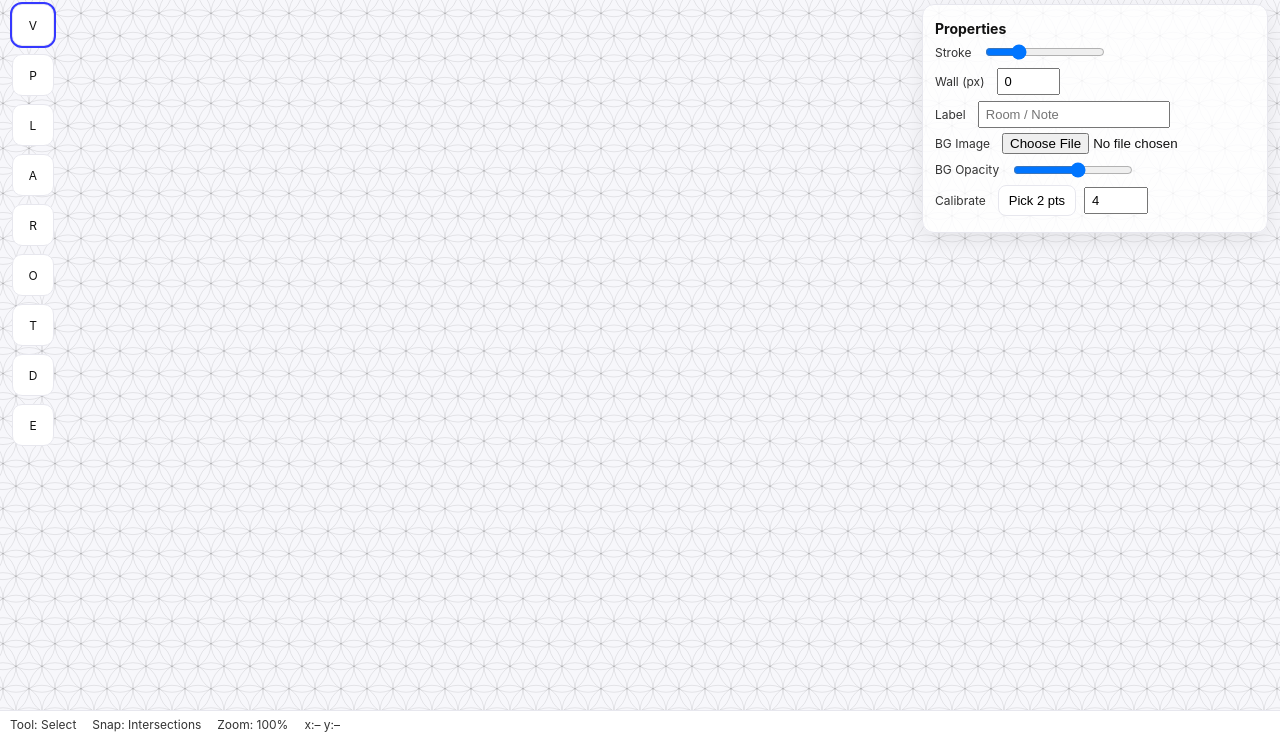
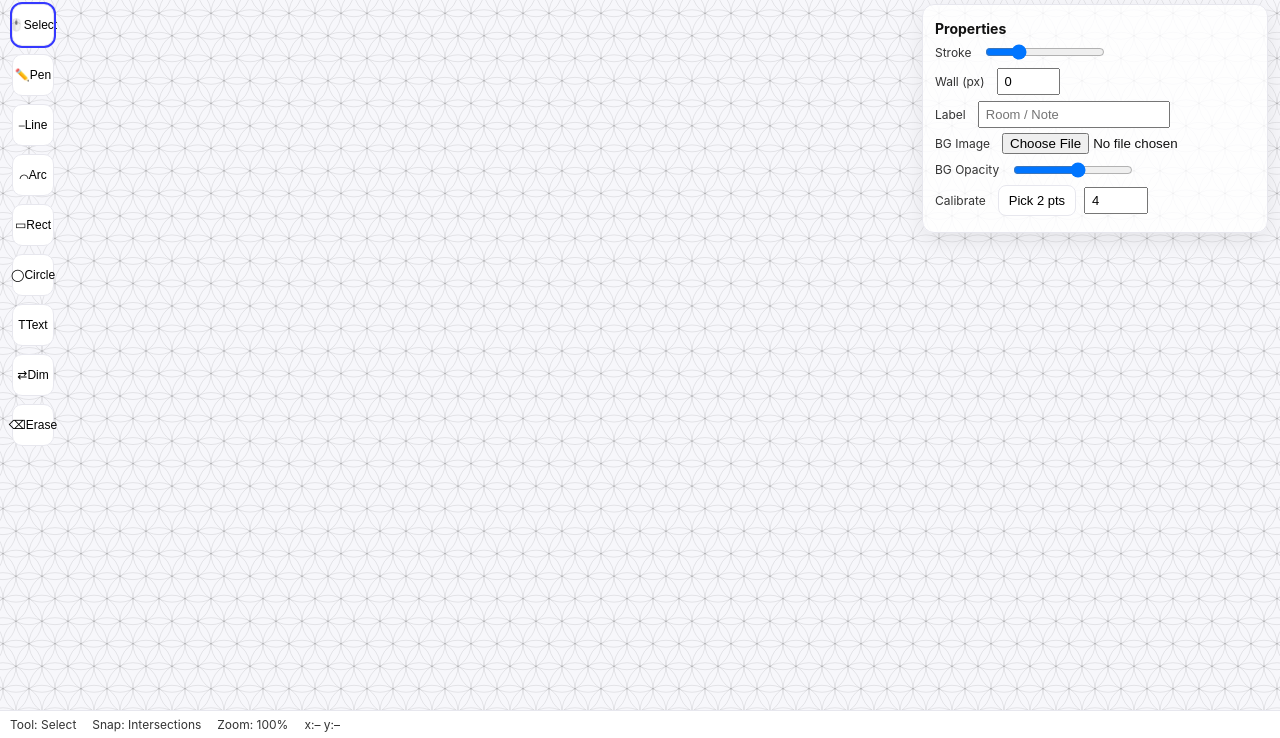
Before and after one commit to space120/universe120, a plain HTML site: page index.html in a window 1280 px wide. Shown: the part 62-800 px from the top of the page. Drawn offline with Linux system fonts and the light colour scheme.

Commit message:
Update index.html

```diff
--- a/index.html
+++ b/index.html
@@ -93,17 +93,35 @@ kbd{background:#22283a;border:1px solid #394055;border-bottom-color:#2a2f42;bord
   </div>
 
   <!-- Left toolbar -->
-  <div class="toolbar">
-    <div class="tool active" data-tool="select" title="Select (V)"><span>V</span></div>
-    <div class="tool" data-tool="pen" title="Pen / Polyline (P)"><span>P</span></div>
-    <div class="tool" data-tool="line" title="Line (L)"><span>L</span></div>
-    <div class="tool" data-tool="arc" title="Arc (A)"><span>A</span></div>
-    <div class="tool" data-tool="rect" title="Rectangle (R)"><span>R</span></div>
-    <div class="tool" data-tool="circ" title="Circle (O)"><span>O</span></div>
-    <div class="tool" data-tool="text" title="Text (T)"><span>T</span></div>
-    <div class="tool" data-tool="dim"  title="Dimension (D)"><span>D</span></div>
-    <div class="tool" data-tool="erase" title="Erase (E)"><span>E</span></div>
-  </div>
+ <div class="toolbar" aria-label="Tools">
+  <button class="tool active" data-tool="select" title="Select (V)" aria-label="Select">
+    <span class="icon">🖱️</span><span class="label">Select</span>
+  </button>
+  <button class="tool" data-tool="pen" title="Pen / Polyline (P)" aria-label="Pen / Polyline">
+    <span class="icon">✏️</span><span class="label">Pen</span>
+  </button>
+  <button class="tool" data-tool="line" title="Line (L)" aria-label="Line">
+    <span class="icon">⎯</span><span class="label">Line</span>
+  </button>
+  <button class="tool" data-tool="arc" title="Arc (A)" aria-label="Arc">
+    <span class="icon">⌒</span><span class="label">Arc</span>
+  </button>
+  <button class="tool" data-tool="rect" title="Rectangle (R)" aria-label="Rectangle">
+    <span class="icon">▭</span><span class="label">Rect</span>
+  </button>
+  <button class="tool" data-tool="circ" title="Circle (O)" aria-label="Circle">
+    <span class="icon">◯</span><span class="label">Circle</span>
+  </button>
+  <button class="tool" data-tool="text" title="Text (T)" aria-label="Text">
+    <span class="icon">T</span><span class="label">Text</span>
+  </button>
+  <button class="tool" data-tool="dim" title="Dimension (D)" aria-label="Dimension">
+    <span class="icon">⇄</span><span class="label">Dim</span>
+  </button>
+  <button class="tool" data-tool="erase" title="Erase (E)" aria-label="Erase">
+    <span class="icon">⌫</span><span class="label">Erase</span>
+  </button>
+</div>
 
   <!-- Right properties -->
   <div class="panel" id="props">
```
